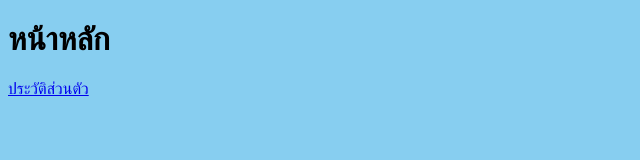
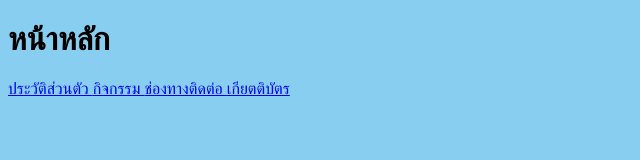
Before and after one commit to Kiw2008/portfolio, a plain HTML site: page index.html in a window 1280 px wide. Shown: the whole page, without its empty margins (0-640 px from the left). Drawn offline with Linux system fonts and the light colour scheme.

Commit message:
Update index.html

```diff
--- a/index.html
+++ b/index.html
@@ -6,6 +6,8 @@
 <body bgcolor="#87CEF">
 <h1>หน้าหลัก</h1>
 <a href="profile.html"> ประวัติส่วนตัว </a>
-
+<a href="activities.html"> กิจกรรม </a>
+<a href="contact.html"> ช่องทางติดต่อ </a>
+<a href="profile.html"> เกียตติบัตร </a>
 </body>
 </html>
```
